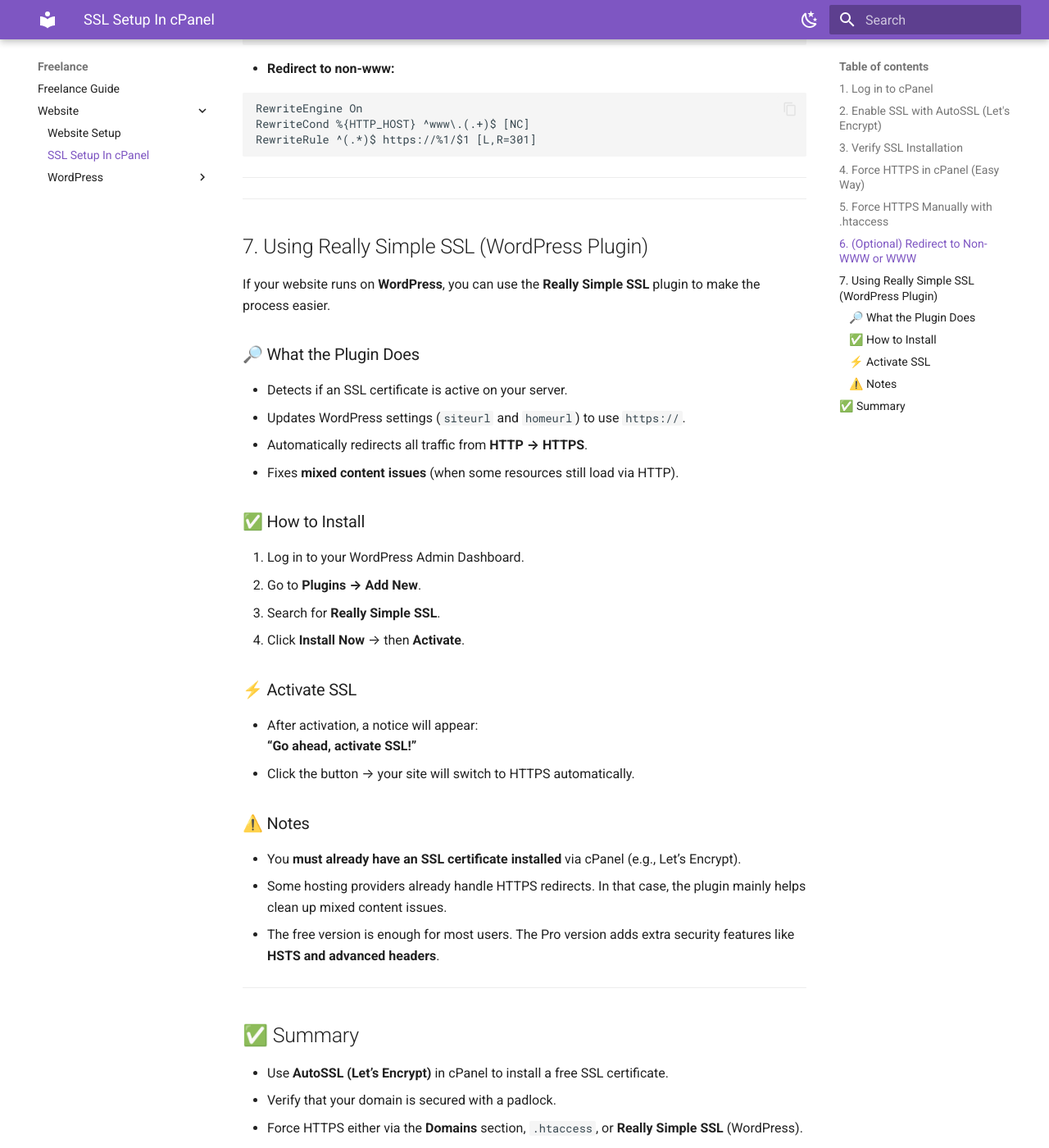
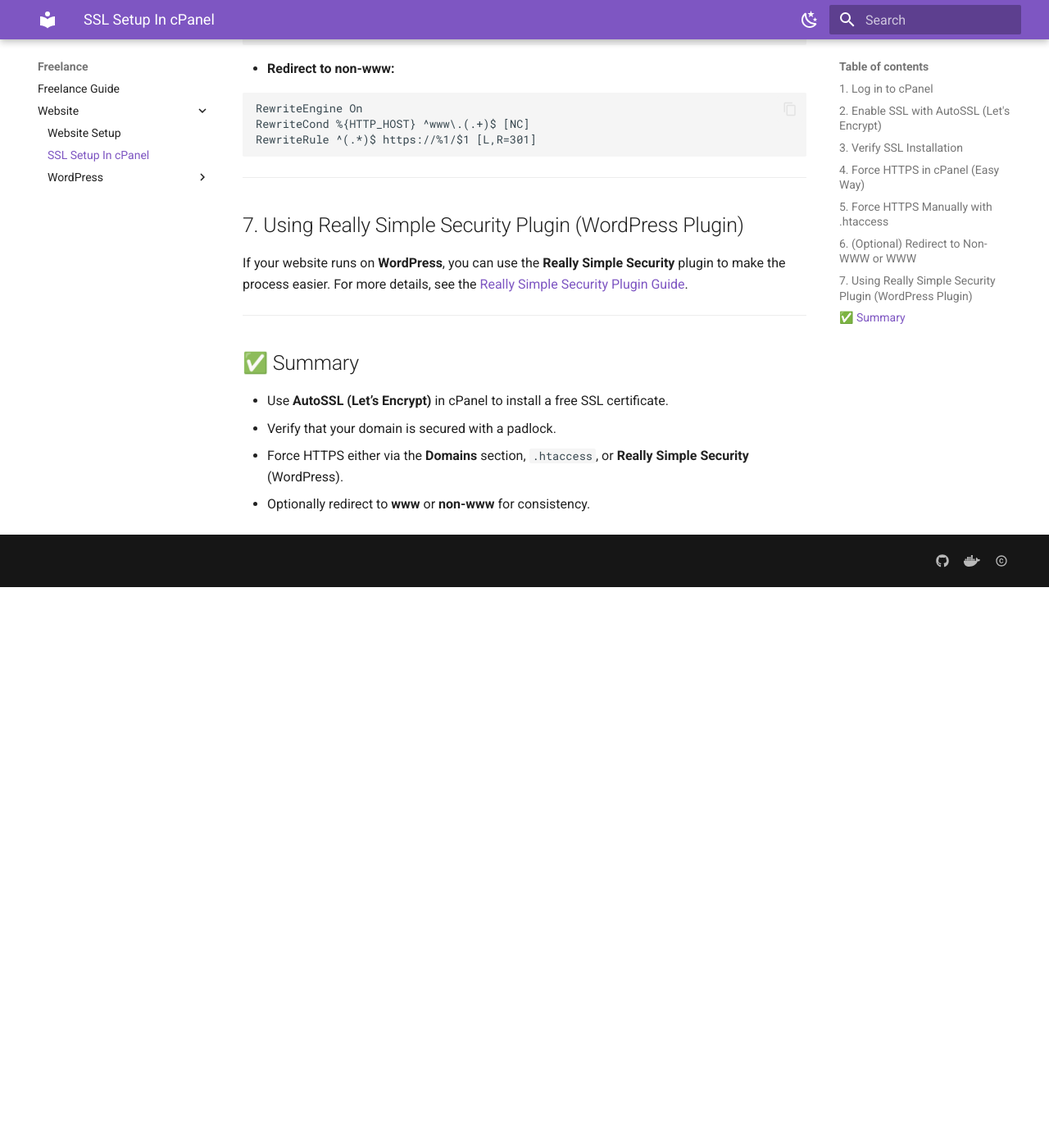
Before and after one commit to ozgurryazilimci/dev-notes, an MkDocs documentation site: the page built from docs/freelance/website/ssl-setup-cpanel.md, in a window 1280 px wide and 1400 px high, scrolled down 2788 px. Shown: the whole window at 82% size. Built offline with MkDocs 1.6.1 and Material for MkDocs 9.7.7, drawn with Linux system fonts in a browser that asks for light colours; after the commit the page ends 3504 px from its top, so only the background shows below that.

Commit message:
Separate really simple security plugin

```diff
--- a/docs/freelance/website/ssl-setup-cpanel.md
+++ b/docs/freelance/website/ssl-setup-cpanel.md
@@ -102,39 +102,10 @@
 
 ---
 
----
+## 7. Using Really Simple Security Plugin (WordPress Plugin)
 
-## 7. Using Really Simple SSL (WordPress Plugin)
-
-If your website runs on **WordPress**, you can use the **Really Simple SSL** plugin to make the process easier.
-
-### 🔎 What the Plugin Does
-
-- Detects if an SSL certificate is active on your server.
-- Updates WordPress settings (`siteurl` and `homeurl`) to use `https://`.
-- Automatically redirects all traffic from **HTTP → HTTPS**.
-- Fixes **mixed content issues** (when some resources still load via HTTP).
-
-### ✅ How to Install
-
-1. Log in to your WordPress Admin Dashboard.
-2. Go to **Plugins → Add New**.
-3. Search for **Really Simple SSL**.
-4. Click **Install Now** → then **Activate**.
-
-### ⚡ Activate SSL
-
-- After activation, a notice will appear:
-  **“Go ahead, activate SSL!”**
-- Click the button → your site will switch to HTTPS automatically.
-
-### ⚠️ Notes
-
-- You **must already have an SSL certificate installed** via cPanel (e.g., Let’s Encrypt).
-- Some hosting providers already handle HTTPS redirects. In that case, the plugin mainly helps clean up mixed content
-  issues.
-- The free version is enough for most users. The Pro version adds extra security features like **HSTS and advanced
-  headers**.
+If your website runs on **WordPress**, you can use the **Really Simple Security** plugin to make the process easier.
+For more details, see the [Really Simple Security Plugin Guide](wordpress/plugins/really-simple-security-plugin.md).
 
 ---
 
@@ -142,5 +113,5 @@
 
 - Use **AutoSSL (Let’s Encrypt)** in cPanel to install a free SSL certificate.
 - Verify that your domain is secured with a padlock.
-- Force HTTPS either via the **Domains** section, `.htaccess`, or **Really Simple SSL** (WordPress).
+- Force HTTPS either via the **Domains** section, `.htaccess`, or **Really Simple Security** (WordPress).
 - Optionally redirect to **www** or **non-www** for consistency.
--- a/mkdocs.yml
+++ b/mkdocs.yml
@@ -210,6 +210,7 @@
                   - Tyche Theme: freelance/website/wordpress/themes/tyche-theme.md
                   - Storefront Theme: freelance/website/wordpress/themes/storefront-theme.md
               - Plugins:
+                  - Really Simple Security Plugin: freelance/website/wordpress/plugins/really-simple-security-plugin.md
                   - Join.chat Plugin: freelance/website/wordpress/plugins/joinchat-plugin.md
                   - Loco Translate Plugin: freelance/website/wordpress/plugins/loco-translate-plugin.md
                   - WooCommerce Plugin: freelance/website/wordpress/plugins/woocommerce-plugin.md
```
Also changed, not shown: docs/freelance/website/wordpress/plugins/really-simple-security-plugin.md (added, +32 -0 lines).
